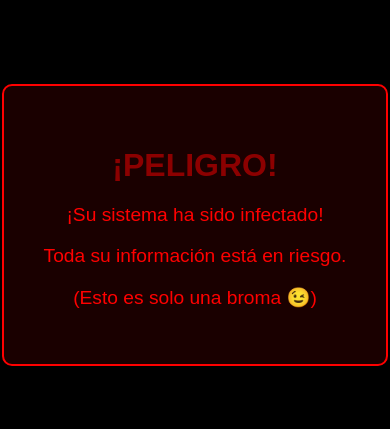
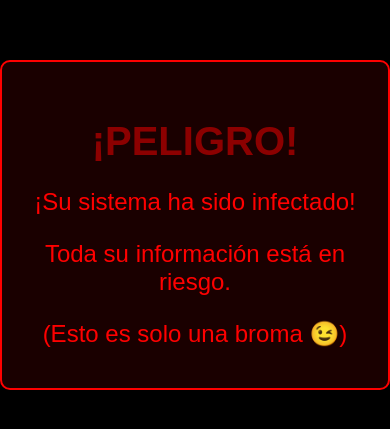
Before and after one commit to ErnestoGPradas/charla, a plain HTML site: page index.html in a window 390 px wide. Shown: the part 197-626 px from the top of the page. Drawn offline with Linux system fonts and the light colour scheme.

Commit message:
Add files via upload

```diff
--- a/index.html
+++ b/index.html
@@ -2,6 +2,8 @@
 <html>
 <head>
     <title>¡ALERTA! Sistema Infectado</title>
+    <meta charset="UTF-8">
+    <meta name="viewport" content="width=device-width, initial-scale=1.0">
     <style>
         body {
             font-family: sans-serif;
@@ -33,6 +35,21 @@
             from { opacity: 1; }
             to { opacity: 0.5; }
         }
+
+        /* Estilos para pantallas más pequeñas (móviles) */
+        @media (max-width: 600px) {
+            .container {
+                padding: 30px; /* Reduce un poco el padding en móviles */
+            }
+            h1 {
+                font-size: 2.5em; /* Aumenta el tamaño del título en móviles */
+                margin-bottom: 15px;
+            }
+            p {
+                font-size: 1.5em; /* Aumenta el tamaño del párrafo en móviles */
+                margin-bottom: 10px;
+            }
+        }
     </style>
 </head>
 <body>
@@ -43,11 +60,8 @@
         <p>(Esto es solo una broma 😉)</p>
     </div>
     <script>
-        // Puedes añadir efectos de sonido o animaciones más complejas aquí si lo deseas
         console.error("¡SISTEMA INFECTADO!");
-        // Por ejemplo, un sonido (necesitarías el archivo de audio)
-        // const audio = new Audio('sonido_alarma.mp3');
-        // audio.play();
+        // Aquí podrías añadir más JavaScript si lo deseas
     </script>
 </body>
 </html>
```
